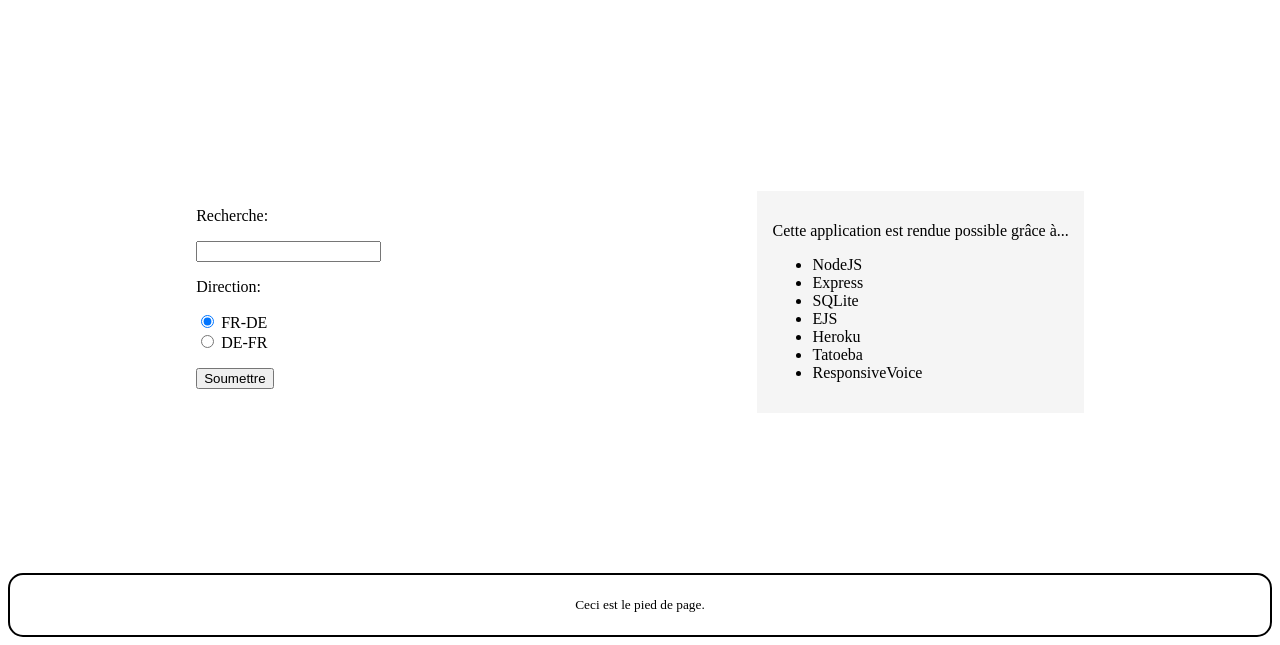
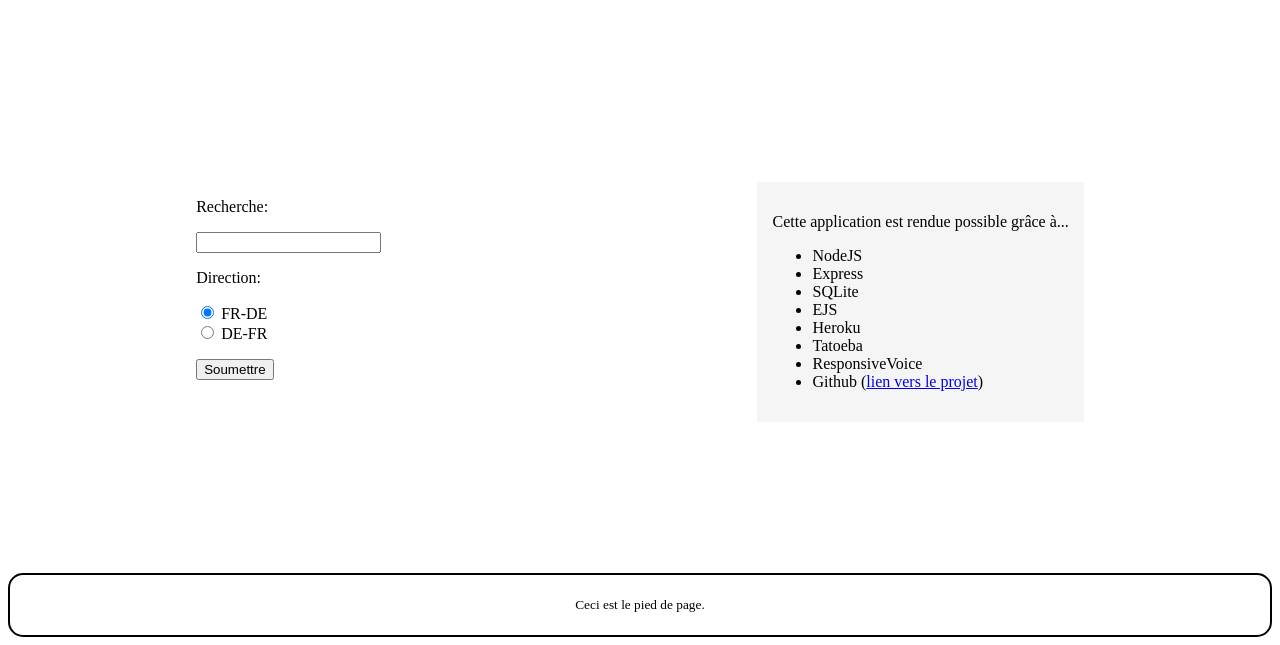
Before and after one commit to monmima/concordancier-bilingue-avec-nodejs-express-sqlite-et-ejs, a Node server app: page / in a window 1280 px wide. Shown: the part 171-816 px from the top of the page. Run offline with Node 20, Linux system fonts and the light colour scheme; some libraries are stand-ins or nearby versions.

Commit message:
add link to Github

```diff
--- a/views/index.ejs
+++ b/views/index.ejs
@@ -67,6 +67,7 @@
                 <li>Heroku</li>
                 <li>Tatoeba</li>
                 <li>ResponsiveVoice</li>
+                <li>Github (<a title="Lien vers Github" href="https://github.com/monmima/concordancier-bilingue-avec-nodejs-express-sqlite-et-ejs">lien vers le projet</a>)</li>
             </ul>
         </div>
 
```
